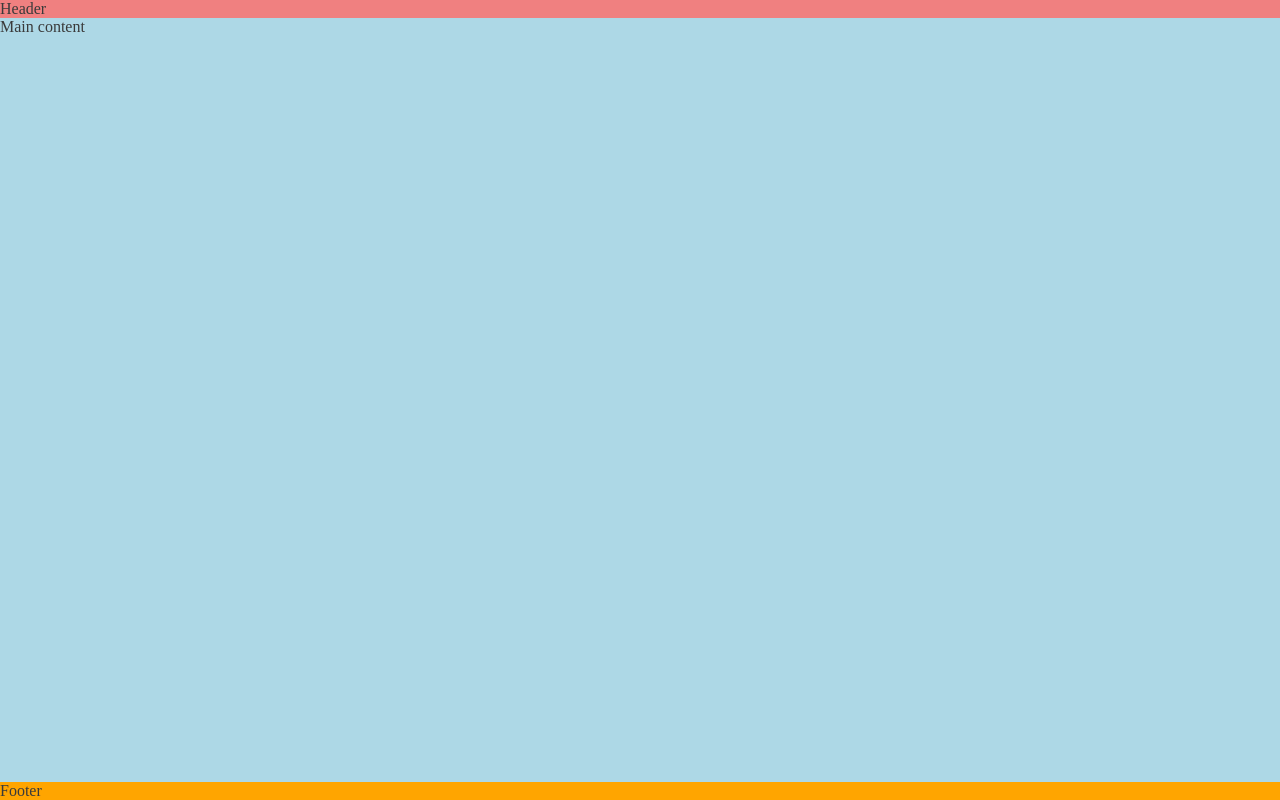
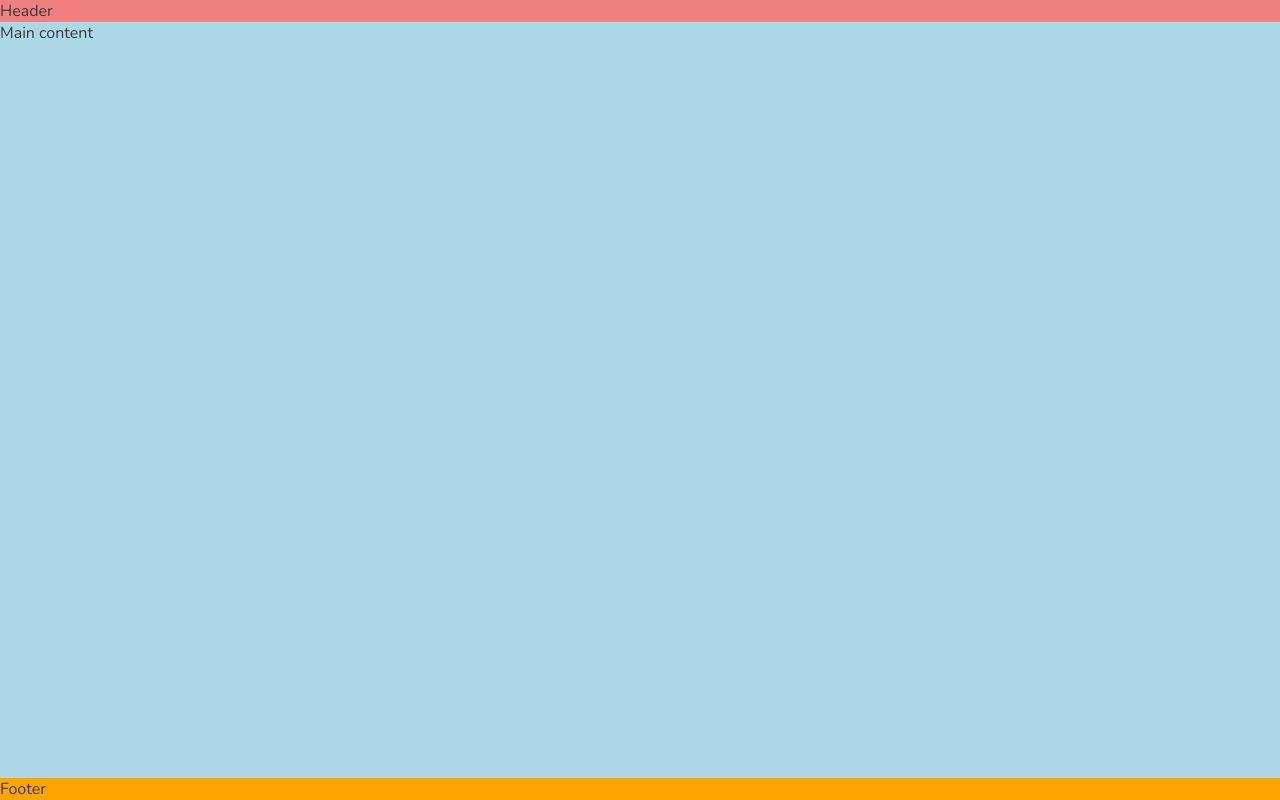
Before and after one commit to OMandila/love-cycling, a plain HTML site: page index.html in a window 1280 px wide. Drawn offline with nearby package versions, Linux system fonts and the light colour scheme.

Commit message:
feat: add 'Nunito' font-family to body styles

```diff
--- a/assets/css/styles.css
+++ b/assets/css/styles.css
@@ -1,3 +1,6 @@
+/* Google fonts import */
+@import url('https://fonts.googleapis.com/css2?family=Lato:wght@300&family=Nunito:wght@200;300;400;500;600;700&display=swap');
+
 /* Asterisk wildcard selector to override default styles added by the browser */
 * {
     padding: 0%;
@@ -12,6 +15,7 @@ body {
     flex-direction: column;
     /* Generic project styles */
     color: #3a3a3a;
+    font-family: 'nunito', sans-serif;
 }
 
 /* Header */
```
